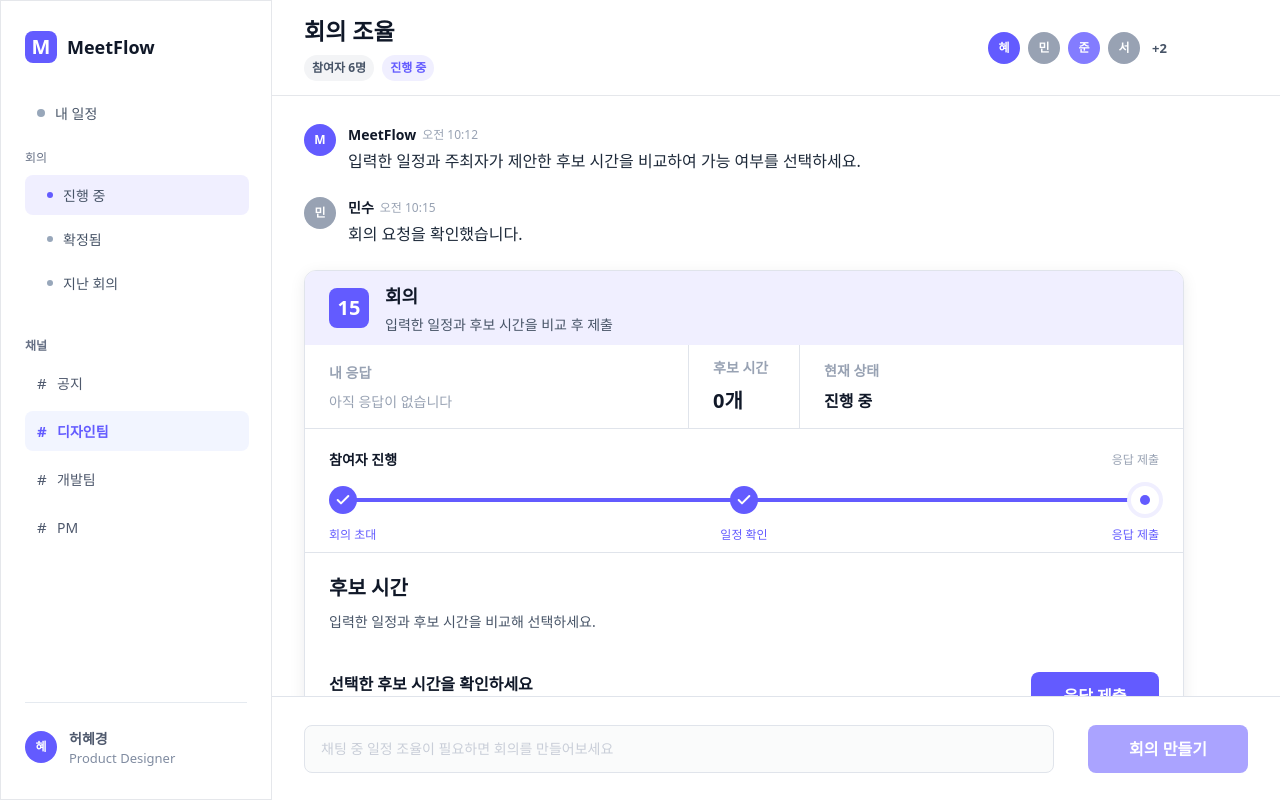
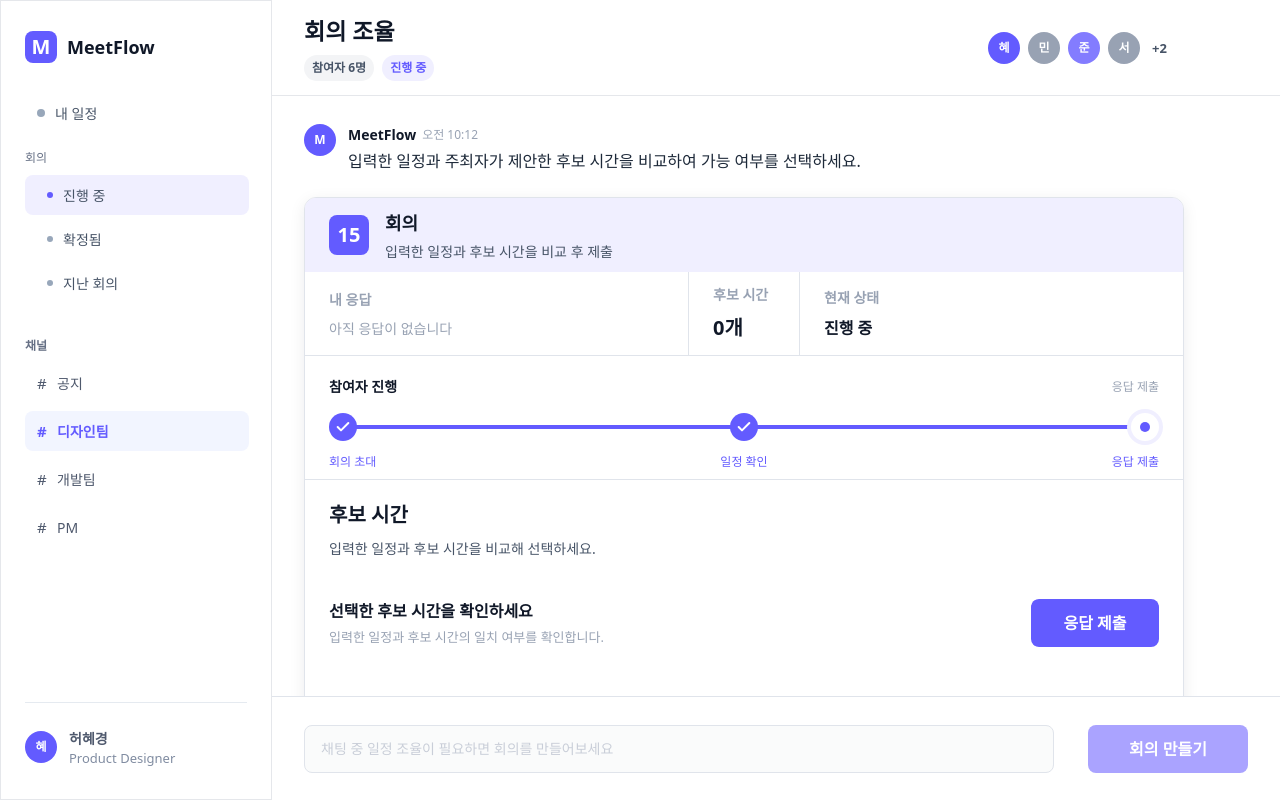
Before and after one commit to gjgprud0306/meetflow-tosschallenge, a React (Vite) app: page /meetings/candidate-select in a window 1280 px wide. Built offline with nearby package versions, Linux system fonts and the light colour scheme; a web font is replaced by a local one.

Commit message:
Remove candidate selection participant message

```diff
--- a/src/pages/MeetingCandidateSelectPage.tsx
+++ b/src/pages/MeetingCandidateSelectPage.tsx
@@ -51,23 +51,6 @@ export function MeetingCandidateSelectPage() {
                   <p className="mt-1 text-base font-normal leading-6 text-[#1D2939]">
                     입력한 일정과 주최자가 제안한 후보 시간을 비교하여 가능 여부를
                     선택하세요.
-                  </p>
-                </div>
-              </article>
-
-              <article className="flex items-start">
-                <AvatarBadge color="muted" initial="민" />
-                <div className="ml-3">
-                  <div className="flex h-[21px] items-center gap-1.5">
-                    <span className="text-sm font-bold leading-[21px] text-[#101828]">
-                      민수
-                    </span>
-                    <span className="text-xs font-normal leading-[18px] text-[#98A2B3]">
-                      오전 10:15
-                    </span>
-                  </div>
-                  <p className="mt-1 text-base font-normal leading-6 text-[#1D2939]">
-                    회의 요청을 확인했습니다.
                   </p>
                 </div>
               </article>
```
Also changed, not shown: 2 other files (tests, documents, lock files or other folders).
